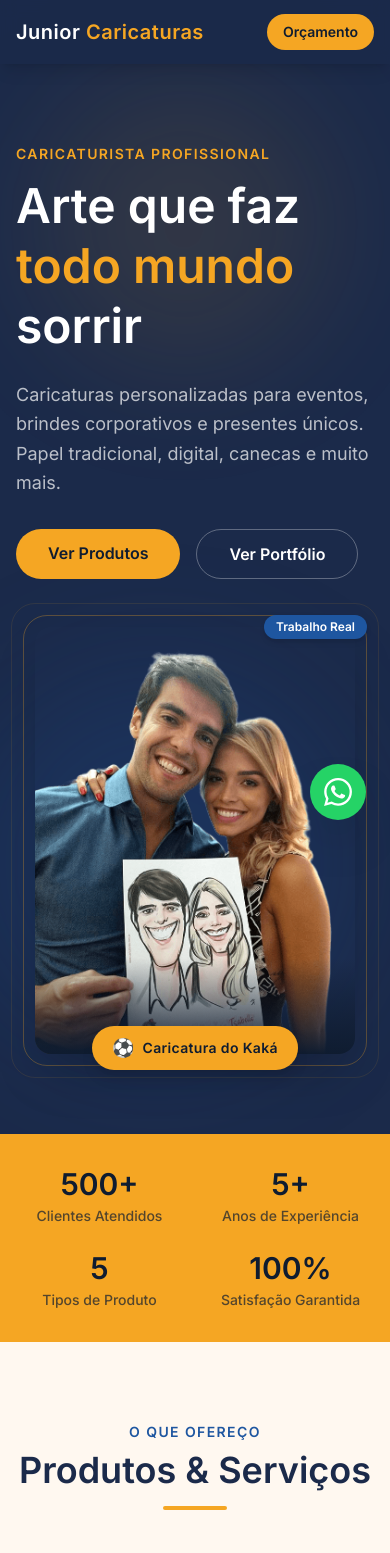
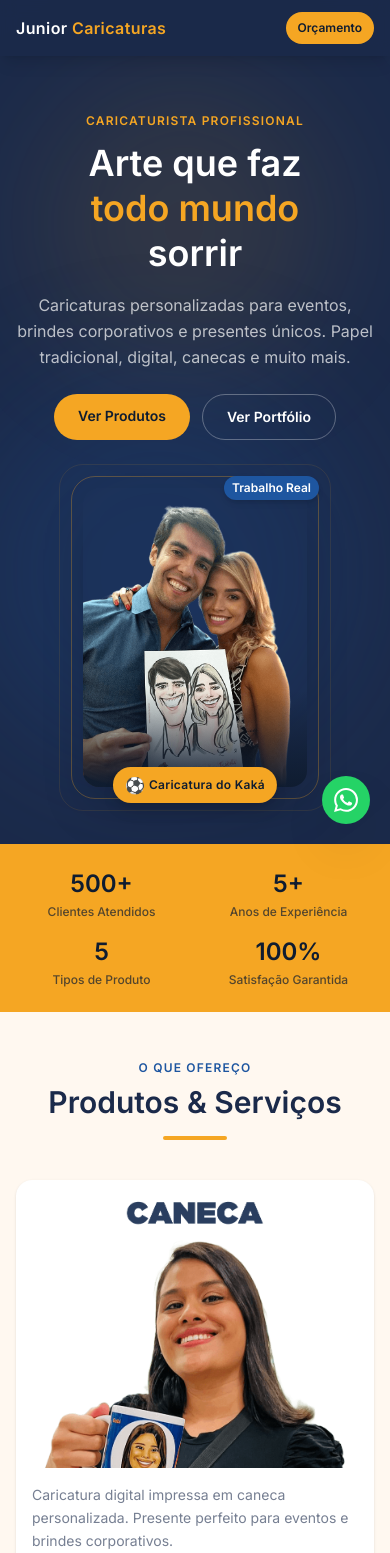
Before and after one commit to Gustavo-Ribas-Silestrino/caricaturas, a Next.js app: page / in a window 390 px wide. Shown: the top 1553 px of the page. Built offline with nearby package versions, Linux system fonts and the light colour scheme.

Commit message:
Responsividade mobile + swipe no carrossel

```diff
--- a/app/components/Carousel.tsx
+++ b/app/components/Carousel.tsx
@@ -1,5 +1,5 @@
 "use client";
-import { useState } from "react";
+import { useState, useRef } from "react";
 import Image from "next/image";
 
 const slides = [
@@ -22,6 +22,7 @@ export default function Carousel() {
   const [current, setCurrent] = useState(0);
   const [fading, setFading] = useState(false);
   const [next, setNext] = useState(0);
+  const touchStartX = useRef<number | null>(null);
 
   function goTo(idx: number) {
     if (fading) return;
@@ -60,6 +61,14 @@ export default function Carousel() {
         <div
           className="flex gap-4 w-full max-w-3xl items-center transition-opacity duration-100"
           style={{ opacity: fading ? 0 : 1 }}
+          onTouchStart={(e) => { touchStartX.current = e.touches[0].clientX; }}
+          onTouchEnd={(e) => {
+            if (touchStartX.current === null) return;
+            const diff = touchStartX.current - e.changedTouches[0].clientX;
+            if (diff > 50) nextSlide();
+            else if (diff < -50) prev();
+            touchStartX.current = null;
+          }}
         >
           {indices.map((idx, pos) => {
             const isCenter = pos === 1;
--- a/app/page.tsx
+++ b/app/page.tsx
@@ -56,8 +56,8 @@ export default function Home() {
     <>
       {/* NAVBAR */}
       <header className="fixed top-0 left-0 right-0 z-50 bg-[#1B2A4A]/95 backdrop-blur-sm shadow-lg">
-        <nav className="max-w-6xl mx-auto px-4 h-16 flex items-center justify-between">
-          <span className="font-bold text-xl text-white tracking-wide">
+        <nav className="max-w-6xl mx-auto px-4 h-14 md:h-16 flex items-center justify-between gap-2">
+          <span className="font-bold text-base md:text-xl text-white tracking-wide shrink-0">
             Junior <span className="text-[#F5A623]">Caricaturas</span>
           </span>
           <ul className="hidden md:flex gap-8">
@@ -76,7 +76,7 @@ export default function Home() {
             href={WA_LINK}
             target="_blank"
             rel="noopener noreferrer"
-            className="bg-[#F5A623] hover:bg-[#F7C262] text-[#0F1C30] font-bold text-sm px-4 py-2 rounded-full transition-colors duration-200"
+            className="bg-[#F5A623] hover:bg-[#F7C262] text-[#0F1C30] font-bold text-xs md:text-sm px-3 md:px-4 py-2 rounded-full transition-colors duration-200 shrink-0"
           >
             Orçamento
           </a>
@@ -87,48 +87,45 @@ export default function Home() {
         {/* HERO */}
         <section
           id="inicio"
-          className="min-h-screen flex items-center bg-[#1B2A4A] pt-16 relative overflow-hidden"
+          className="min-h-screen flex items-center bg-[#1B2A4A] pt-14 md:pt-16 relative overflow-hidden"
         >
           <div className="absolute top-20 left-10 w-72 h-72 rounded-full bg-[#F5A623]/10 blur-3xl pointer-events-none" />
           <div className="absolute bottom-20 right-10 w-96 h-96 rounded-full bg-[#1E56A0]/20 blur-3xl pointer-events-none" />
-          <div className="max-w-6xl mx-auto px-4 py-20 grid md:grid-cols-2 gap-12 items-center relative z-10">
-            <div>
-              <p className="text-[#F5A623] font-semibold text-sm uppercase tracking-widest mb-3">
+          <div className="max-w-6xl mx-auto px-4 py-12 md:py-20 grid md:grid-cols-2 gap-8 md:gap-12 items-center relative z-10 w-full">
+            <div className="text-center md:text-left">
+              <p className="text-[#F5A623] font-semibold text-xs md:text-sm uppercase tracking-widest mb-3">
                 Caricaturista Profissional
               </p>
-              <h1 className="font-black text-5xl md:text-6xl text-white leading-tight mb-6">
+              <h1 className="font-black text-4xl md:text-6xl text-white leading-tight mb-4 md:mb-6">
                 Arte que faz
                 <br />
                 <span className="text-[#F5A623]">todo mundo</span>
                 <br />
                 sorrir
               </h1>
-              <p className="text-white/70 text-lg leading-relaxed mb-8 max-w-md">
+              <p className="text-white/70 text-base md:text-lg leading-relaxed mb-6 md:mb-8 max-w-md mx-auto md:mx-0">
                 Caricaturas personalizadas para eventos, brindes corporativos e
                 presentes únicos. Papel tradicional, digital, canecas e muito mais.
               </p>
-              <div className="flex flex-wrap gap-4">
+              <div className="flex flex-wrap gap-3 md:gap-4 justify-center md:justify-start">
                 <a
                   href="#produtos"
-                  className="bg-[#F5A623] hover:bg-[#F7C262] text-[#0F1C30] font-bold px-8 py-3 rounded-full transition-all duration-200 hover:scale-105"
+                  className="bg-[#F5A623] hover:bg-[#F7C262] text-[#0F1C30] font-bold px-6 md:px-8 py-3 rounded-full transition-all duration-200 hover:scale-105 text-sm md:text-base"
                 >
                   Ver Produtos
                 </a>
                 <a
                   href="#portfolio"
-                  className="border border-white/30 hover:border-[#F5A623] text-white hover:text-[#F5A623] font-semibold px-8 py-3 rounded-full transition-all duration-200"
+                  className="border border-white/30 hover:border-[#F5A623] text-white hover:text-[#F5A623] font-semibold px-6 md:px-8 py-3 rounded-full transition-all duration-200 text-sm md:text-base"
                 >
                   Ver Portfólio
                 </a>
               </div>
             </div>
-            <div className="flex justify-center">
-              <div className="relative w-80 md:w-96">
-                {/* Moldura decorativa */}
+            <div className="flex justify-center mt-4 md:mt-0">
+              <div className="relative w-56 md:w-96">
                 <div className="absolute -inset-3 rounded-3xl border border-[#F5A623]/30" />
                 <div className="absolute -inset-6 rounded-3xl border border-[#F5A623]/10" />
-
-                {/* Imagem */}
                 <div className="relative rounded-2xl overflow-hidden shadow-2xl" style={{ aspectRatio: "3/4" }}>
                   <Image
                     src="/fotos/kaka.png"
@@ -137,18 +134,13 @@ export default function Home() {
                     className="object-cover object-top"
                     priority
                   />
-                  {/* Gradiente inferior */}
                   <div className="absolute bottom-0 left-0 right-0 h-24 bg-gradient-to-t from-[#0F1C30] to-transparent" />
                 </div>
-
-                {/* Badge Kaká */}
-                <div className="absolute -bottom-4 left-1/2 -translate-x-1/2 flex items-center gap-2 bg-[#F5A623] text-[#0F1C30] px-5 py-2 rounded-full shadow-lg whitespace-nowrap">
-                  <span className="text-lg">⚽</span>
-                  <span className="font-black text-sm tracking-wide">Caricatura do Kaká</span>
+                <div className="absolute -bottom-4 left-1/2 -translate-x-1/2 flex items-center gap-1 md:gap-2 bg-[#F5A623] text-[#0F1C30] px-3 md:px-5 py-1.5 md:py-2 rounded-full shadow-lg whitespace-nowrap">
+                  <span className="text-base md:text-lg">⚽</span>
+                  <span className="font-black text-xs md:text-sm tracking-wide">Caricatura do Kaká</span>
                 </div>
-
-                {/* Badge canto */}
-                <div className="absolute -top-3 -right-3 bg-[#1E56A0] text-white text-xs font-bold px-3 py-1 rounded-full shadow-md">
+                <div className="absolute -top-3 -right-3 bg-[#1E56A0] text-white text-xs font-bold px-2 md:px-3 py-1 rounded-full shadow-md">
                   Trabalho Real
                 </div>
               </div>
@@ -157,8 +149,8 @@ export default function Home() {
         </section>
 
         {/* STATS BAR */}
-        <section className="bg-[#F5A623] py-8">
-          <div className="max-w-6xl mx-auto px-4 grid grid-cols-2 md:grid-cols-4 gap-6 text-center">
+        <section className="bg-[#F5A623] py-6 md:py-8">
+          <div className="max-w-6xl mx-auto px-4 grid grid-cols-2 md:grid-cols-4 gap-4 md:gap-6 text-center">
             {[
               { num: "500+", label: "Clientes Atendidos" },
               { num: "5+", label: "Anos de Experiência" },
@@ -166,32 +158,32 @@ export default function Home() {
               { num: "100%", label: "Satisfação Garantida" },
             ].map((s) => (
               <div key={s.label}>
-                <div className="font-black text-3xl text-[#0F1C30]">{s.num}</div>
-                <div className="text-[#0F1C30]/70 text-sm font-medium mt-1">{s.label}</div>
+                <div className="font-black text-2xl md:text-3xl text-[#0F1C30]">{s.num}</div>
+                <div className="text-[#0F1C30]/70 text-xs md:text-sm font-medium mt-1">{s.label}</div>
               </div>
             ))}
           </div>
         </section>
 
         {/* PRODUTOS */}
-        <section id="produtos" className="py-20 bg-[#FFF8F0]">
+        <section id="produtos" className="py-12 md:py-20 bg-[#FFF8F0]">
           <div className="max-w-6xl mx-auto px-4">
-            <div className="text-center mb-14">
-              <p className="text-[#1E56A0] font-semibold text-sm uppercase tracking-widest mb-2">
+            <div className="text-center mb-10 md:mb-14">
+              <p className="text-[#1E56A0] font-semibold text-xs md:text-sm uppercase tracking-widest mb-2">
                 O que ofereço
               </p>
-              <h2 className="font-black text-4xl text-[#1B2A4A]">
+              <h2 className="font-black text-3xl md:text-4xl text-[#1B2A4A]">
                 Produtos & Serviços
               </h2>
               <div className="w-16 h-1 bg-[#F5A623] rounded-full mx-auto mt-4" />
             </div>
-            <div className="grid sm:grid-cols-2 lg:grid-cols-3 gap-8">
+            <div className="grid grid-cols-1 sm:grid-cols-2 lg:grid-cols-3 gap-5 md:gap-8">
               {products.map((p) => (
                 <div
                   key={p.id}
                   className="bg-white rounded-2xl overflow-hidden shadow-sm hover:shadow-xl transition-shadow duration-300 group"
                 >
-                  <div className="relative h-96 overflow-hidden">
+                  <div className="relative h-72 md:h-96 overflow-hidden">
                     <Image
                       src={p.img}
                       alt={p.name}
@@ -206,7 +198,7 @@ export default function Home() {
                       </div>
                     )}
                   </div>
-                  <div className="px-6 py-4">
+                  <div className="px-4 md:px-6 py-4">
                     <p className="text-[#1B2A4A]/60 text-sm leading-relaxed">{p.desc}</p>
                   </div>
                 </div>
@@ -216,13 +208,13 @@ export default function Home() {
         </section>
 
         {/* PORTFÓLIO COM CARROSSEL */}
-        <section id="portfolio" className="py-20 bg-white">
+        <section id="portfolio" className="py-12 md:py-20 bg-white">
           <div className="max-w-6xl mx-auto px-4">
-            <div className="text-center mb-14">
-              <p className="text-[#1E56A0] font-semibold text-sm uppercase tracking-widest mb-2">
+            <div className="text-center mb-10 md:mb-14">
+              <p className="text-[#1E56A0] font-semibold text-xs md:text-sm uppercase tracking-widest mb-2">
                 Trabalhos realizados
               </p>
-              <h2 className="font-black text-4xl text-[#1B2A4A]">
+              <h2 className="font-black text-3xl md:text-4xl text-[#1B2A4A]">
                 Portfólio
               </h2>
               <div className="w-16 h-1 bg-[#F5A623] rounded-full mx-auto mt-4" />
@@ -232,9 +224,9 @@ export default function Home() {
         </section>
 
         {/* SOBRE */}
-        <section id="sobre" className="py-20 bg-[#1B2A4A]">
-          <div className="max-w-6xl mx-auto px-4 grid md:grid-cols-2 gap-12 items-center">
-            <div className="grid grid-cols-2 gap-4">
+        <section id="sobre" className="py-12 md:py-20 bg-[#1B2A4A]">
+          <div className="max-w-6xl mx-auto px-4 grid md:grid-cols-2 gap-8 md:gap-12 items-center">
+            <div className="grid grid-cols-2 gap-3 md:gap-4">
               <div className="relative aspect-[3/4] rounded-2xl overflow-hidden">
                 <Image
                   src="/fotos/WhatsApp Image 2026-01-07 at 16.15.38 (1).jpeg"
@@ -243,7 +235,7 @@ export default function Home() {
                   className="object-cover"
                 />
               </div>
-              <div className="relative aspect-[3/4] rounded-2xl overflow-hidden mt-8">
+              <div className="relative aspect-[3/4] rounded-2xl overflow-hidden mt-6 md:mt-8">
                 <Image
                   src="/fotos/WhatsApp Image 2026-03-02 at 10.41.28 (1).jpeg"
                   alt="Caricatura ao vivo"
@@ -252,17 +244,17 @@ export default function Home() {
                 />
               </div>
             </div>
-            <div>
-              <p className="text-[#F5A623] font-semibold text-sm uppercase tracking-widest mb-3">
+            <div className="text-center md:text-left">
+              <p className="text-[#F5A623] font-semibold text-xs md:text-sm uppercase tracking-widest mb-3">
                 Sobre mim
               </p>
-              <h2 className="font-black text-4xl text-white mb-6">
+              <h2 className="font-black text-3xl md:text-4xl text-white mb-4 md:mb-6">
                 Quem é o <span className="text-[#F5A623]">Junior Favero</span>?
               </h2>
-              <p className="text-white/70 text-base leading-relaxed mb-4">
+              <p className="text-white/70 text-sm md:text-base leading-relaxed mb-4">
                 Caricaturista e ilustrador desde 2000 atuando no mercado de caricaturas em eventos e ilustrações em studio.
               </p>
-              <p className="text-white/70 text-base leading-relaxed mb-8">
+              <p className="text-white/70 text-sm md:text-base leading-relaxed">
                 Formado em administração de empresas, fundou a Fast Caricaturas e utiliza seus conhecimentos técnicos e habilidades artísticas para mesclar profissionalismo e arte, formando uma equipe de artistas que atende em todo o Brasil!
               </p>
             </div>
@@ -271,12 +263,12 @@ export default function Home() {
       </main>
 
       {/* FOOTER */}
-      <footer className="bg-[#0F1C30] py-8">
-        <div className="max-w-6xl mx-auto px-4 flex flex-col md:flex-row items-center justify-between gap-4">
-          <span className="font-bold text-lg text-white">
+      <footer className="bg-[#0F1C30] py-6 md:py-8">
+        <div className="max-w-6xl mx-auto px-4 flex flex-col md:flex-row items-center justify-between gap-3 md:gap-4">
+          <span className="font-bold text-base md:text-lg text-white">
             Junior <span className="text-[#F5A623]">Caricaturas</span>
           </span>
-          <p className="text-white/40 text-sm text-center">
+          <p className="text-white/40 text-xs md:text-sm text-center">
             © 2025 Junior Caricaturas & Brindes. Todos os direitos reservados.
           </p>
           <a
@@ -296,9 +288,9 @@ export default function Home() {
         target="_blank"
         rel="noopener noreferrer"
         aria-label="Pedir orçamento pelo WhatsApp"
-        className="fixed bottom-6 right-6 z-50 w-14 h-14 bg-[#25D366] hover:bg-[#1ebe5d] rounded-full shadow-2xl flex items-center justify-center transition-all duration-200 hover:scale-110"
+        className="fixed bottom-5 right-5 md:bottom-6 md:right-6 z-50 w-12 h-12 md:w-14 md:h-14 bg-[#25D366] hover:bg-[#1ebe5d] rounded-full shadow-2xl flex items-center justify-center transition-all duration-200 hover:scale-110"
       >
-        <svg viewBox="0 0 24 24" className="w-7 h-7 fill-white">
+        <svg viewBox="0 0 24 24" className="w-6 h-6 md:w-7 md:h-7 fill-white">
           <path d="M17.472 14.382c-.297-.149-1.758-.867-2.03-.967-.273-.099-.471-.148-.67.15-.197.297-.767.966-.94 1.164-.173.199-.347.223-.644.075-.297-.15-1.255-.463-2.39-1.475-.883-.788-1.48-1.761-1.653-2.059-.173-.297-.018-.458.13-.606.134-.133.298-.347.446-.52.149-.174.198-.298.298-.497.099-.198.05-.371-.025-.52-.075-.149-.669-1.612-.916-2.207-.242-.579-.487-.5-.669-.51-.173-.008-.371-.01-.57-.01-.198 0-.52.074-.792.372-.272.297-1.04 1.016-1.04 2.479 0 1.462 1.065 2.875 1.213 3.074.149.198 2.096 3.2 5.077 4.487.709.306 1.262.489 1.694.625.712.227 1.36.195 1.871.118.571-.085 1.758-.719 2.006-1.413.248-.694.248-1.289.173-1.413-.074-.124-.272-.198-.57-.347m-5.421 7.403h-.004a9.87 9.87 0 01-5.031-1.378l-.361-.214-3.741.982.998-3.648-.235-.374a9.86 9.86 0 01-1.51-5.26c.001-5.45 4.436-9.884 9.888-9.884 2.64 0 5.122 1.03 6.988 2.898a9.825 9.825 0 012.893 6.994c-.003 5.45-4.437 9.884-9.885 9.884m8.413-18.297A11.815 11.815 0 0012.05 0C5.495 0 .16 5.335.157 11.892c0 2.096.547 4.142 1.588 5.945L.057 24l6.305-1.654a11.882 11.882 0 005.683 1.448h.005c6.554 0 11.89-5.335 11.893-11.893a11.821 11.821 0 00-3.48-8.413z" />
         </svg>
       </a>
```
